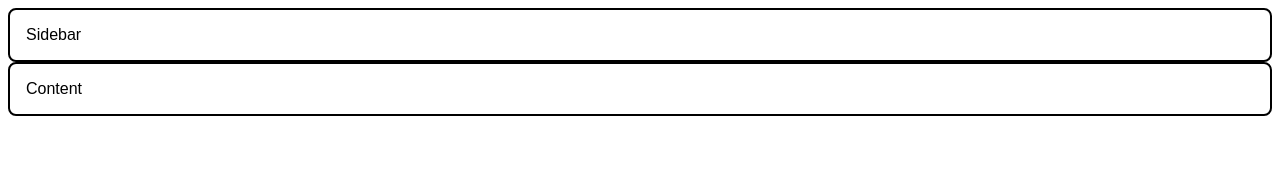
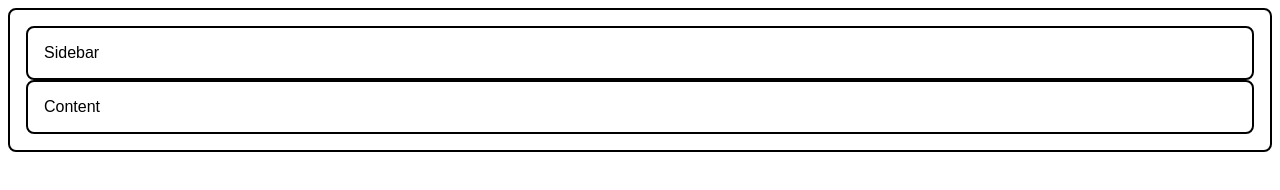
Before and after one commit to aamarber/diw9columns, a plain HTML site: page index.html in a window 1280 px wide. Drawn offline with Linux system fonts and the light colour scheme.

Commit message:
Initial with container

```diff
--- a/index.html
+++ b/index.html
@@ -1,5 +1,6 @@
 <!doctype html>
 <html lang="en">
+
 <head>
     <!-- Required meta tags -->
     <meta charset="utf-8">
@@ -8,12 +9,16 @@
 
     <title>9 columns!</title>
 </head>
+
 <body>
+    <section class="columns-container">
         <section class="big-2-columns small-9-columns sidebar">
             <span>Sidebar</span>
         </section>
         <section class="big-7-columns content small-9-columns content">
             <span>Content</span>
         </section>
+    </section>
 </body>
+
 </html>
```
Lines whose indentation alone changed are shown as unchanged.
